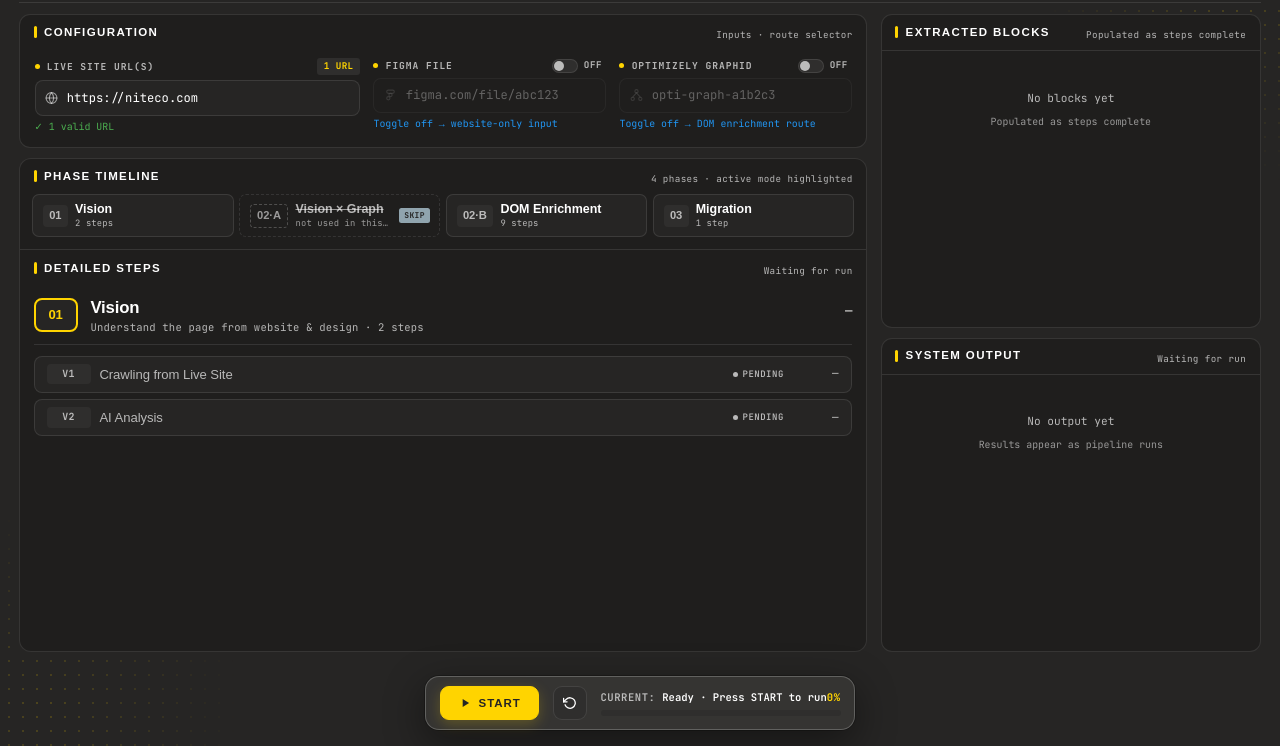
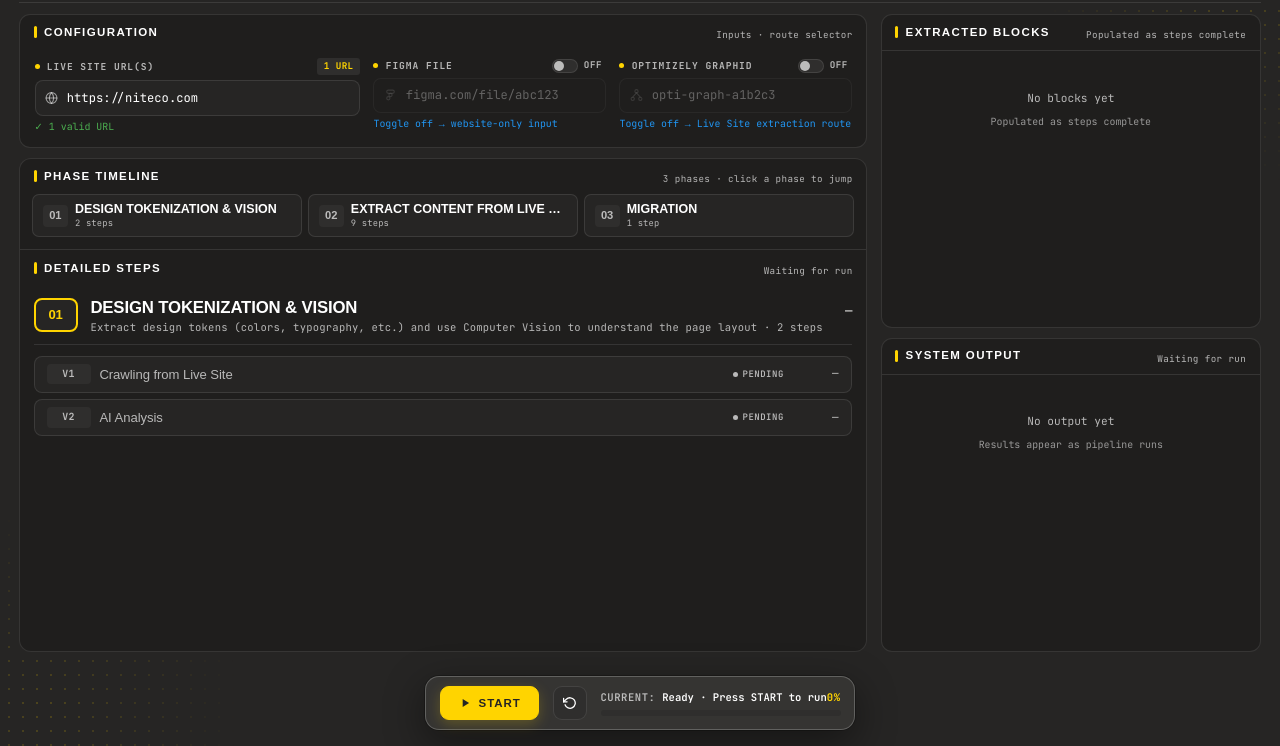
Before and after one commit to ken1802/migrator, a website: page index.html in a window 1280 px wide. Shown: the part 54-800 px from the top of the page. Drawn offline with Linux system fonts and the light colour scheme.

Commit message:
Add files via upload

```diff
--- a/index.html
+++ b/index.html
@@ -1373,7 +1373,7 @@
       <div class="top-meta">
         <span class="route-chip" id="routeChip">
           <span class="label">MODE:</span>
-          <span class="path" id="routePath">Vision → DOM Enrichment → Migration</span>
+          <span class="path" id="routePath">Vision → Live Site → Migration</span>
         </span>
         <div class="live-clock" id="liveClock">
           <span class="dot"></span>
@@ -1454,7 +1454,7 @@
                 </span>
                 <input type="text" id="inpGraphId" placeholder="enable + paste your Optimizely GraphID" value="opti-graph-a1b2c3" disabled />
               </div>
-              <div class="cfg-meta info" id="inpGraphIdMeta">Toggle off → DOM enrichment route</div>
+              <div class="cfg-meta info" id="inpGraphIdMeta">Toggle off → Live Site extraction route</div>
             </div>
           </div>
         </div>
@@ -1463,7 +1463,7 @@
         <div class="carousel-col">
           <div class="section-header">
             <span class="section-label">Phase Timeline</span>
-            <span class="section-hint">4 phases · active mode highlighted</span>
+            <span class="section-hint">3 phases · click a phase to jump</span>
           </div>
           <div class="phase-strip" id="phaseStrip"></div>
 
@@ -1549,10 +1549,10 @@
 // ═════════════════════════════════════════════════════════════════════════
 
 const PHASES = [
-  { id: 'vision',  num: '01',   name: 'Vision',            sub: 'Understand the page from website & design' },
-  { id: 'combine', num: '02·A', name: 'Vision × Graph',    sub: 'Fast-path — graph-assisted combination' },
-  { id: 'orch',    num: '02·B', name: 'DOM Enrichment',    sub: 'Auto reconstruction from DOM' },
-  { id: 'mig',     num: '03',   name: 'Migration',         sub: 'Publish the page into the CMS' },
+  { id: 'vision',  num: '01', name: 'DESIGN TOKENIZATION & VISION', sub: 'Extract design tokens (colors, typography, etc.) and use Computer Vision to understand the page layout' },
+  { id: 'combine', num: '02', name: 'EXTRACT CONTENT FROM OPTIMIZELY GRAPH', sub: 'Fast-path — pull page content straight from Optimizely Graph' },
+  { id: 'orch',    num: '02', name: 'EXTRACT CONTENT FROM LIVE SITE',       sub: 'Extract content exactly as it appears on the live website' },
+  { id: 'mig',     num: '03', name: 'MIGRATION',                             sub: 'Publish the page into the CMS' },
 ];
 
 const STEPS_ALL = [
@@ -1607,7 +1607,7 @@ const STEPS_ALL = [
     ]
   },
   { id: 'G3', phase: 'combine', name: 'Smart Merge',
-    desc: 'Use CMS data when available, fallback to website/design if needed.',
+    desc: 'Keep CMS content when available; use the website version only when needed.',
     durationSimMs: 5000, realTime: '4.8s',
     logs: [
       { icon: 'i', cls: 'info', text: 'Resolving conflicts across sources...' },
@@ -1615,13 +1615,13 @@ const STEPS_ALL = [
     ]
   },
   { id: 'G4', phase: 'combine', name: 'Final Output',
-    desc: 'Generate the CMS-ready page directly (JSON).',
+    desc: 'Assemble the final CMS-ready page.',
     durationSimMs: 4000, realTime: '1.2s',
     logs: [ { icon: '✓', cls: 'ok', text: 'Blueprint written · <span class="log-hl">blueprint.json</span>' } ]
   },
 
   { id: 'S1', phase: 'orch', name: 'HTML Loading',
-    desc: 'Load the page source for processing.',
+    desc: 'Open the webpage for processing.',
     durationSimMs: 3800, realTime: '820ms',
     logs: [
       { icon: 'i', cls: 'info', text: 'Loading HTML source from disk...' },
@@ -1634,7 +1634,7 @@ const STEPS_ALL = [
     logs: [ { icon: '✓', cls: 'ok', text: 'HTML normalized · structure validated' } ]
   },
   { id: 'S3', phase: 'orch', name: 'Schema Loading',
-    desc: 'Load CMS structure to define the target format.',
+    desc: 'Load the CMS page template to know where each content piece should go.',
     durationSimMs: 4500, realTime: '4.59s',
     logs: [
       { icon: 'i', cls: 'info', text: 'Loading display template mapping...' },
@@ -1660,7 +1660,7 @@ const STEPS_ALL = [
     ]
   },
   { id: 'S6', phase: 'orch', name: 'Content Analysis',
-    desc: 'Extract text, images, and links in structured form.',
+    desc: 'Extract text, images, and links from each section.',
     durationSimMs: 6000, realTime: '14.57s',
     logs: [
       { icon: 'i', cls: 'info', text: 'Analyzing <span class="log-hl">9 matched blocks</span> in parallel...' },
@@ -1673,12 +1673,12 @@ const STEPS_ALL = [
     logs: [ { icon: '✓', cls: 'ok', text: 'Blueprint merged · <span class="log-hl">9 blocks</span> · 0 conflicts' } ]
   },
   { id: 'S8', phase: 'orch', name: 'CSS Enrichment',
-    desc: 'Align styling with the design system (incl. Figma if provided).',
+    desc: 'Apply colors, fonts, and spacing to match the design system.',
     durationSimMs: 3500, realTime: '40ms',
     logs: [ { icon: '✓', cls: 'ok', text: '<span class="log-hl">68 settings</span> enriched · 4 tokens mapped' } ]
   },
   { id: 'S9', phase: 'orch', name: 'Final Output',
-    desc: 'Generate the final CMS-ready page (JSON).',
+    desc: 'Assemble the final CMS-ready page.',
     durationSimMs: 3500, realTime: '10ms',
     logs: [ { icon: '✓', cls: 'ok', text: 'Refined blueprint written · <span class="log-hl">blueprint.json</span>' } ]
   },
@@ -1773,18 +1773,16 @@ function formatTotalTime(sec) {
   return `${m}m ${String(s).padStart(2,'0')}s`;
 }
 
-// ─── Build phase strip (all 4 phases, top of carousel) ──────────────
+// ─── Build phase strip (active phases only, top of carousel) ──────────
 function buildPhaseStrip() {
+  computeActiveSteps();
   const route = getRoute();
   const strip = $('#phaseStrip');
   strip.innerHTML = '';
-  PHASES.forEach(phase => {
-    const isBypassed = route.bypassed.includes(phase.id);
-    const activePhases = getActivePhases();
-    const slideIdx = activePhases.findIndex(p => p.id === phase.id);
-
+  const activePhases = getActivePhases();
+  activePhases.forEach((phase, slideIdx) => {
     const el = document.createElement('div');
-    el.className = 'phase-chip' + (isBypassed ? ' bypassed' : '');
+    el.className = 'phase-chip';
     el.id = 'chip-' + phase.id;
     const stepCount = STEPS_ALL.filter(s => {
       if (s.phase !== phase.id) return false;
@@ -1795,13 +1793,10 @@ function buildPhaseStrip() {
       <div class="num">${phase.num}</div>
       <div class="chip-body">
         <div class="chip-name">${phase.name}</div>
-        <div class="chip-meta">${isBypassed ? 'not used in this route' : stepCount + ' step' + (stepCount > 1 ? 's' : '')}</div>
+        <div class="chip-meta">${stepCount} step${stepCount > 1 ? 's' : ''}</div>
       </div>
-      ${isBypassed ? '<span class="chip-bypass">Skip</span>' : ''}
     `;
-    if (!isBypassed && slideIdx >= 0) {
-      el.addEventListener('click', () => goToSlide(slideIdx));
-    }
+    el.addEventListener('click', () => goToSlide(slideIdx));
     strip.appendChild(el);
   });
 }
@@ -1865,8 +1860,8 @@ function buildCarousel() {
   });
 
   $('#routePath').textContent = route.hasGraph
-    ? 'Vision → Vision × Graph → Migration'
-    : 'Vision → DOM Enrichment → Migration';
+    ? 'Vision → Optimizely Graph → Migration'
+    : 'Vision → Live Site → Migration';
 
   currentCarouselIdx = 0;
   updateCarouselPosition();
@@ -2237,10 +2232,6 @@ function finishRun() {
   const hintDone = $('#currentPhaseHint');
   if (hintDone) hintDone.textContent = '✓ Pipeline complete · blueprint delivered';
 
-  const route = getRoute();
-  $('#toastText').textContent = route.hasGraph
-    ? `Graph-assisted migration finished in ${totalStr}`
-    : `DOM enrichment finished in ${totalStr}`;
   $('#toastSuccess').classList.add('visible');
   $('#toastBackdrop').classList.add('visible');
 }
@@ -2286,7 +2277,7 @@ function updateGraphField() {
   field.classList.toggle('disabled', !on);
   if (label) label.textContent = on ? 'ON' : 'OFF';
   if (!on) {
-    meta.textContent = 'Toggle off → DOM enrichment route';
+    meta.textContent = 'Toggle off → Live Site extraction route';
     meta.className = 'cfg-meta info';
     return;
   }
```
Also changed, not shown: 1 other file.
